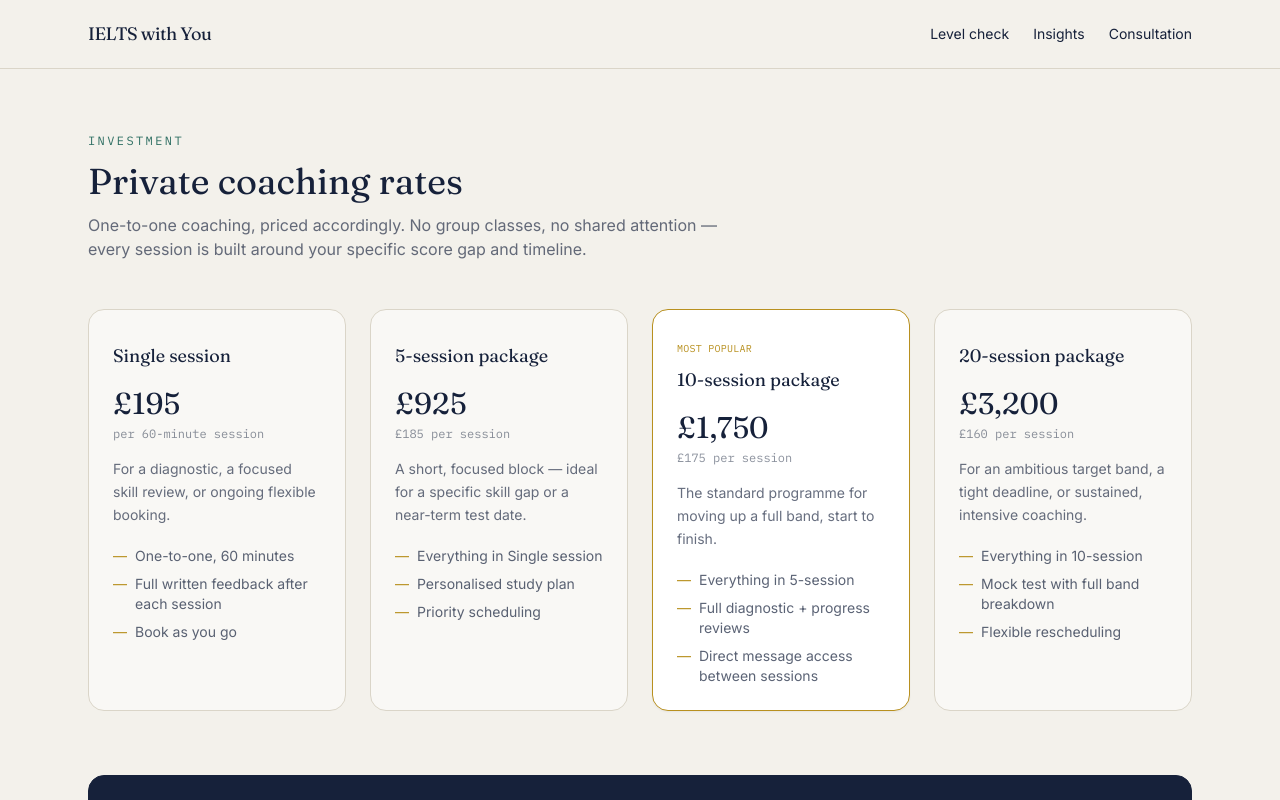
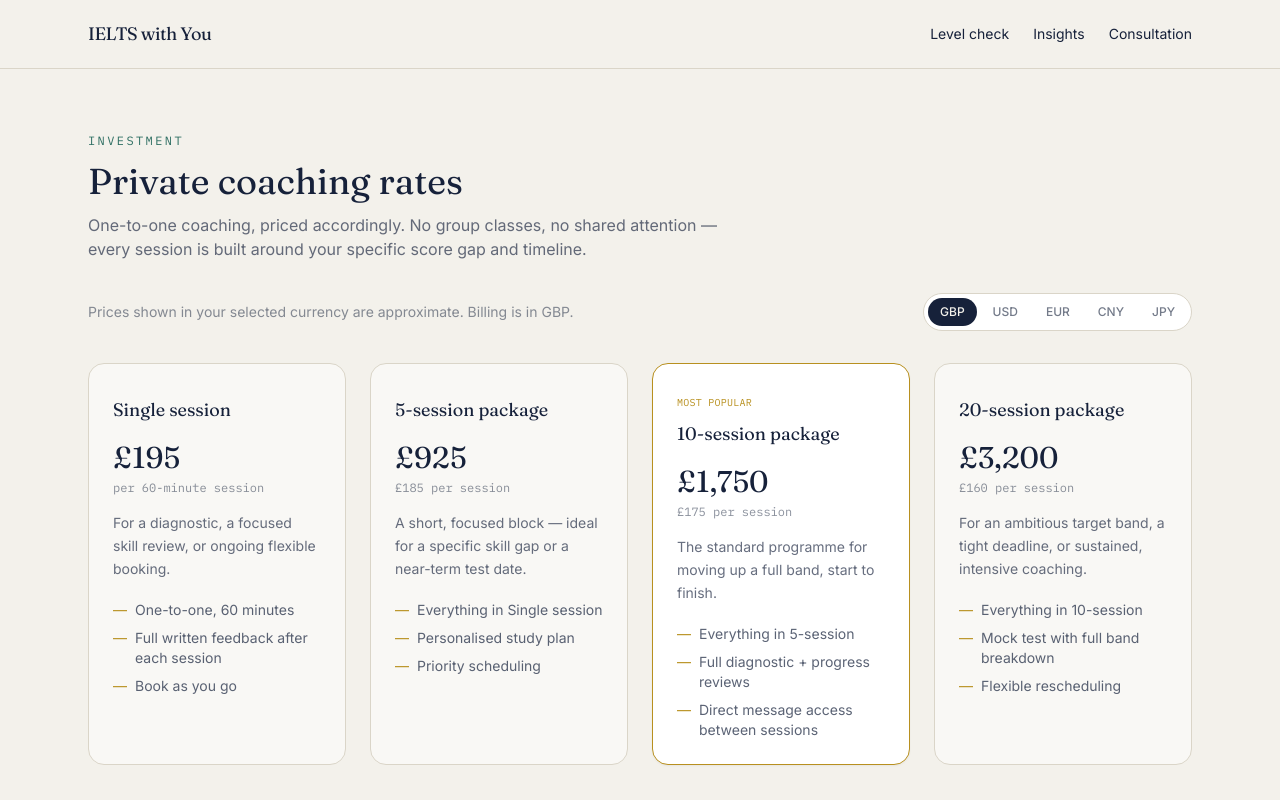
Before and after one commit to BeDevine/ielts-website, a Next.js app: page /pricing in a window 1280 px wide. Shown: the top 800 px of the page. Built offline with nearby package versions, Linux system fonts and the light colour scheme.

Commit message:
Add currency selector to pricing page

```diff
--- /dev/null
+++ b/src/app/pricing/currency-selector.tsx
@@ -0,0 +1,50 @@
+"use client";
+
+import { useState } from "react";
+
+const RATES: Record<string, { symbol: string; rate: number; locale: string }> = {
+  GBP: { symbol: "£", rate: 1, locale: "en-GB" },
+  USD: { symbol: "$", rate: 1.33, locale: "en-US" },
+  EUR: { symbol: "€", rate: 1.15, locale: "de-DE" },
+  CNY: { symbol: "¥", rate: 9.2, locale: "zh-CN" },
+  JPY: { symbol: "¥", rate: 211, locale: "ja-JP" },
+};
+
+function convert(gbpAmount: number, currency: string) {
+  const { symbol, rate, locale } = RATES[currency];
+  const converted = gbpAmount * rate;
+  const decimals = currency === "JPY" ? 0 : 0;
+  const formatted = new Intl.NumberFormat(locale, {
+    maximumFractionDigits: decimals,
+  }).format(Math.round(converted));
+  return `${symbol}${formatted}`;
+}
+
+export function useCurrency() {
+  const [currency, setCurrency] = useState("GBP");
+  return { currency, setCurrency, convert: (amount: number) => convert(amount, currency) };
+}
+
+export default function CurrencySelector({
+  currency,
+  onChange,
+}: {
+  currency: string;
+  onChange: (c: string) => void;
+}) {
+  return (
+    <div className="inline-flex items-center gap-1 rounded-full border border-line bg-white p-1">
+      {Object.keys(RATES).map((c) => (
+        <button
+          key={c}
+          onClick={() => onChange(c)}
+          className={`rounded-full px-3 py-1.5 text-xs font-medium transition-colors ${
+            currency === c ? "bg-ink text-paper" : "text-ink/60 hover:text-brass"
+          }`}
+        >
+          {c}
+        </button>
+      ))}
+    </div>
+  );
+}
--- a/src/app/pricing/page.tsx
+++ b/src/app/pricing/page.tsx
@@ -1,38 +1,5 @@
 import Link from "next/link";
-
-const packages = [
-  {
-    name: "Single session",
-    price: "£195",
-    unit: "per 60-minute session",
-    description: "For a diagnostic, a focused skill review, or ongoing flexible booking.",
-    features: ["One-to-one, 60 minutes", "Full written feedback after each session", "Book as you go"],
-  },
-  {
-    name: "5-session package",
-    price: "£925",
-    unit: "£185 per session",
-    description: "A short, focused block — ideal for a specific skill gap or a near-term test date.",
-    features: ["Everything in Single session", "Personalised study plan", "Priority scheduling"],
-    highlighted: false,
-  },
-  {
-    name: "10-session package",
-    price: "£1,750",
-    unit: "£175 per session",
-    description: "The standard programme for moving up a full band, start to finish.",
-    features: ["Everything in 5-session", "Full diagnostic + progress reviews", "Direct message access between sessions"],
-    highlighted: true,
-  },
-  {
-    name: "20-session package",
-    price: "£3,200",
-    unit: "£160 per session",
-    description: "For an ambitious target band, a tight deadline, or sustained, intensive coaching.",
-    features: ["Everything in 10-session", "Mock test with full band breakdown", "Flexible rescheduling"],
-    highlighted: false,
-  },
-];
+import PricingClient from "./pricing-client";
 
 export default function PricingPage() {
   return (
@@ -64,59 +31,7 @@
           every session is built around your specific score gap and timeline.
         </p>
 
-        <div className="mt-12 grid gap-6 md:grid-cols-4">
-          {packages.map((pkg) => (
-            <div
-              key={pkg.name}
-              className={`rounded-2xl border p-6 ${
-                pkg.highlighted ? "border-brass bg-white shadow-sm" : "border-line bg-white/50"
-              }`}
-            >
-              {pkg.highlighted && (
-                <span className="font-mono text-[10px] uppercase tracking-wide text-brass">
-                  Most popular
-                </span>
-              )}
-              <h2 className="mt-2 font-display text-lg text-ink">{pkg.name}</h2>
-              <p className="mt-4 font-display text-3xl text-ink">{pkg.price}</p>
-              <p className="mt-1 font-mono text-xs text-ink/50">{pkg.unit}</p>
-              <p className="mt-4 text-sm leading-relaxed text-ink/65">{pkg.description}</p>
-              <ul className="mt-5 space-y-2 text-sm text-ink/70">
-                {pkg.features.map((f) => (
-                  <li key={f} className="flex gap-2">
-                    <span className="text-brass">—</span>
-                    {f}
-                  </li>
-                ))}
-              </ul>
-            </div>
-          ))}
-        </div>
-
-        <div className="mt-16 rounded-2xl border border-ink bg-ink px-8 py-10 text-paper md:flex md:items-center md:justify-between">
-          <div>
-            <span className="font-mono text-xs uppercase tracking-wide text-brass">
-              Organisations &amp; government
-            </span>
-            <h2 className="mt-2 font-display text-2xl">Custom quotes for teams and institutions</h2>
-            <p className="mt-2 max-w-xl text-sm leading-relaxed text-paper/70">
-              Volume rates, scheduled invoicing, progress reporting for HR or procurement, and
-              coordinated booking for multiple staff. Every institutional engagement is quoted
-              individually against your requirements.
-            </p>
-          </div>
-          <Link
-            href="/contact"
-            className="mt-6 inline-block rounded-full bg-paper px-6 py-3 text-sm font-medium text-ink hover:-translate-y-0.5 transition-transform md:mt-0 md:ml-8 md:shrink-0"
-          >
-            Request a quote
-          </Link>
-        </div>
-
-        <p className="mt-8 text-sm text-ink/50">
-          Packages are valid for 6 months from purchase. Sessions can be rescheduled with 24
-          hours' notice at no charge.
-        </p>
+        <PricingClient />
       </section>
     </main>
   );
--- /dev/null
+++ b/src/app/pricing/pricing-client.tsx
@@ -0,0 +1,113 @@
+"use client";
+
+import Link from "next/link";
+import CurrencySelector, { useCurrency } from "./currency-selector";
+
+const packages = [
+  {
+    name: "Single session",
+    gbpPrice: 195,
+    unitGbp: null,
+    unitLabel: "per 60-minute session",
+    description: "For a diagnostic, a focused skill review, or ongoing flexible booking.",
+    features: ["One-to-one, 60 minutes", "Full written feedback after each session", "Book as you go"],
+  },
+  {
+    name: "5-session package",
+    gbpPrice: 925,
+    unitGbp: 185,
+    unitLabel: "per session",
+    description: "A short, focused block — ideal for a specific skill gap or a near-term test date.",
+    features: ["Everything in Single session", "Personalised study plan", "Priority scheduling"],
+    highlighted: false,
+  },
+  {
+    name: "10-session package",
+    gbpPrice: 1750,
+    unitGbp: 175,
+    unitLabel: "per session",
+    description: "The standard programme for moving up a full band, start to finish.",
+    features: ["Everything in 5-session", "Full diagnostic + progress reviews", "Direct message access between sessions"],
+    highlighted: true,
+  },
+  {
+    name: "20-session package",
+    gbpPrice: 3200,
+    unitGbp: 160,
+    unitLabel: "per session",
+    description: "For an ambitious target band, a tight deadline, or sustained, intensive coaching.",
+    features: ["Everything in 10-session", "Mock test with full band breakdown", "Flexible rescheduling"],
+    highlighted: false,
+  },
+];
+
+export default function PricingClient() {
+  const { currency, setCurrency, convert } = useCurrency();
+
+  return (
+    <>
+      <div className="mt-8 flex flex-wrap items-center justify-between gap-4">
+        <p className="text-sm text-ink/50">
+          Prices shown in your selected currency are approximate. Billing is in GBP.
+        </p>
+        <CurrencySelector currency={currency} onChange={setCurrency} />
+      </div>
+
+      <div className="mt-8 grid gap-6 md:grid-cols-4">
+        {packages.map((pkg) => (
+          <div
+            key={pkg.name}
+            className={`rounded-2xl border p-6 ${
+              pkg.highlighted ? "border-brass bg-white shadow-sm" : "border-line bg-white/50"
+            }`}
+          >
+            {pkg.highlighted && (
+              <span className="font-mono text-[10px] uppercase tracking-wide text-brass">
+                Most popular
+              </span>
+            )}
+            <h2 className="mt-2 font-display text-lg text-ink">{pkg.name}</h2>
+            <p className="mt-4 font-display text-3xl text-ink">{convert(pkg.gbpPrice)}</p>
+            <p className="mt-1 font-mono text-xs text-ink/50">
+              {pkg.unitGbp ? `${convert(pkg.unitGbp)} ${pkg.unitLabel}` : pkg.unitLabel}
+            </p>
+            <p className="mt-4 text-sm leading-relaxed text-ink/65">{pkg.description}</p>
+            <ul className="mt-5 space-y-2 text-sm text-ink/70">
+              {pkg.features.map((f) => (
+                <li key={f} className="flex gap-2">
+                  <span className="text-brass">—</span>
+                  {f}
+                </li>
+              ))}
+            </ul>
+          </div>
+        ))}
+      </div>
+
+      <div className="mt-16 rounded-2xl border border-ink bg-ink px-8 py-10 text-paper md:flex md:items-center md:justify-between">
+        <div>
+          <span className="font-mono text-xs uppercase tracking-wide text-brass">
+            Organisations &amp; government
+          </span>
+          <h2 className="mt-2 font-display text-2xl">Custom quotes for teams and institutions</h2>
+          <p className="mt-2 max-w-xl text-sm leading-relaxed text-paper/70">
+            Volume rates, scheduled invoicing, progress reporting for HR or procurement, and
+            coordinated booking for multiple staff. Every institutional engagement is quoted
+            individually against your requirements.
+          </p>
+        </div>
+        <Link
+          href="/contact"
+          className="mt-6 inline-block rounded-full bg-paper px-6 py-3 text-sm font-medium text-ink hover:-translate-y-0.5 transition-transform md:mt-0 md:ml-8 md:shrink-0"
+        >
+          Request a quote
+        </Link>
+      </div>
+
+      <p className="mt-8 text-sm text-ink/50">
+        Packages are valid for 6 months from purchase. Sessions can be rescheduled with 24
+        hours' notice at no charge.
+      </p>
+    </>
+  );
+}
```
